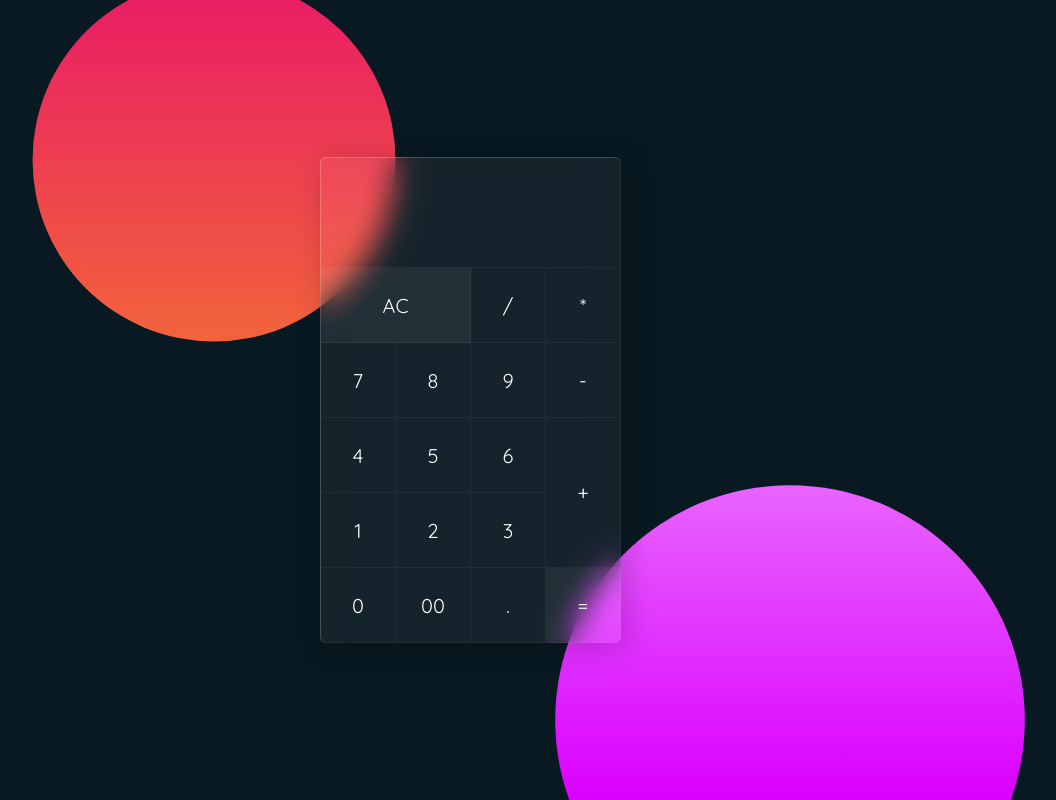
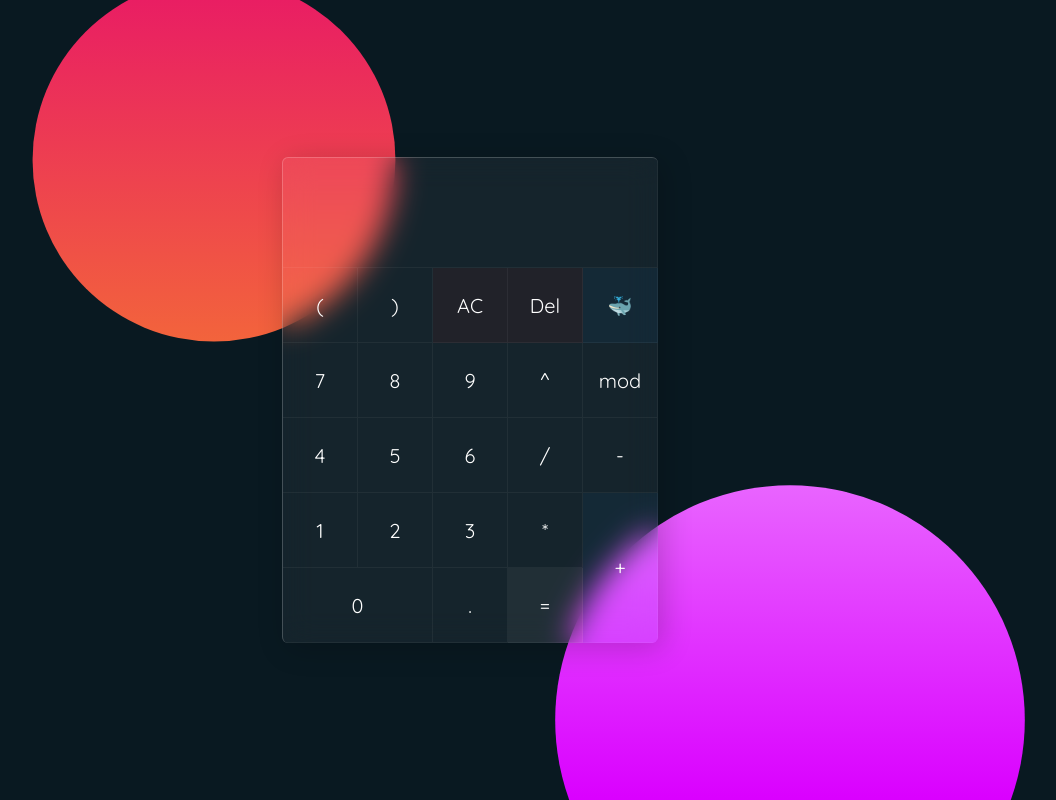
Before and after one commit to jpark011/calc-glass, a plain HTML site: page index.html in a window 1280 px wide. Shown: the whole page, without its empty margins (170-1226 px from the left). Drawn offline with Linux system fonts and the light colour scheme.

Commit message:
add whale

```diff
--- a/index.html
+++ b/index.html
@@ -13,6 +13,7 @@
       class="container"
       onclick="onClickBtn(event)"
       data-tilt
+      data-tilt-max="10"
       data-tilt-glare
       data-tilt-speed="200"
       data-tilt-max-glare="0.2"
@@ -20,22 +21,27 @@
       <form class="calculator" name="calc">
         <input type="text" readonly class="value" id="ans" />
         <input type="text" readonly class="prev value" id="prev" />
+        <span class="btn" data-char="(">(</span>
+        <span class="btn" data-char=")">)</span>
         <span class="btn" data-char="AC">AC</span>
-        <span class="btn" data-char="/">/</span>
-        <span class="btn" data-char="*">*</span>
+        <span class="btn" data-char="Del">Del</span>
+        <span class="btn" data-char="🐳">🐳</span>
         <span class="btn" data-char="7">7</span>
         <span class="btn" data-char="8">8</span>
         <span class="btn" data-char="9">9</span>
-        <span class="btn" data-char="-">-</span>
+        <span class="btn" data-char="**">^</span>
+        <span class="btn" data-char="%">mod</span>
         <span class="btn" data-char="4">4</span>
         <span class="btn" data-char="5">5</span>
         <span class="btn" data-char="6">6</span>
-        <span class="btn" data-char="+">+</span>
+        <span class="btn" data-char="/">/</span>
+        <span class="btn" data-char="-">-</span>
         <span class="btn" data-char="1">1</span>
         <span class="btn" data-char="2">2</span>
         <span class="btn" data-char="3">3</span>
+        <span class="btn" data-char="*">*</span>
+        <span class="btn" data-char="+">+</span>
         <span class="btn" data-char="0">0</span>
-        <span class="btn" data-char="00">00</span>
         <span class="btn" data-char=".">.</span>
         <span class="btn" data-char="=">=</span>
       </form>
--- a/script.js
+++ b/script.js
@@ -1,3 +1,6 @@
+const NUMS = new Array(10).fill(0).map((_, i) => i);
+const OPS = ['.', 'AC', 'Del', ''];
+
 const ans = document.querySelector('#ans');
 const prev = document.querySelector('#prev');
 
@@ -5,6 +8,16 @@ function onClickBtn({ target }) {
   const { char } = target.dataset;
 
   if (!char) {
+    return;
+  }
+
+  if (char === 'AC') {
+    ans.value = '';
+    return;
+  }
+
+  if (char === 'Del') {
+    ans.value = ans.value.substring(0, ans.value.length - 1);
     return;
   }
 
@@ -17,10 +30,5 @@ function onClickBtn({ target }) {
     return;
   }
 
-  if (char === 'AC') {
-    ans.value = '';
-    return;
-  }
-
   ans.value += char;
 }
--- a/style.css
+++ b/style.css
@@ -53,13 +53,12 @@ body::after {
 .container .calculator {
   position: relative;
   display: grid;
-  width: 300px;
-  grid-template-columns: repeat(4, 75px);
-  grid-template-rows: 75px 35px repeat(5, 75px);
+  grid-template-columns: repeat(5, 75px [numpad]);
+  grid-template-rows: 75px 35px repeat(5, 75px [numpad]);
 }
 
 .container .calculator .value {
-  grid-column: span 4;
+  grid-column: 1 / -1;
   text-align: right;
   border: none;
   outline: none;
@@ -104,15 +103,28 @@ body::after {
   font-weight: 500;
 }
 
-.container .calculator span[data-char='AC'] {
-  grid-column: span 2;
-  background: rgba(255, 255, 255, 0.05);
+.container .calculator span[data-char='🐳'] {
+  background: rgba(0, 140, 255, 0.05);
+}
+
+.container .calculator span[data-char='AC'],
+.container .calculator span[data-char='Del'] {
+  background: rgba(255, 0, 0, 0.05);
 }
 
 .container .calculator span[data-char='+'] {
   grid-row: span 2;
 }
 
+.container .calculator span[data-char='0'] {
+  grid-column: span 2;
+}
+
+.container .calculator span[data-char='+'] {
+  grid-row: span 2;
+  background: rgba(0, 140, 255, 0.05);
+}
+
 .container .calculator span[data-char='='] {
   background: rgba(255, 255, 255, 0.05);
 }
```
